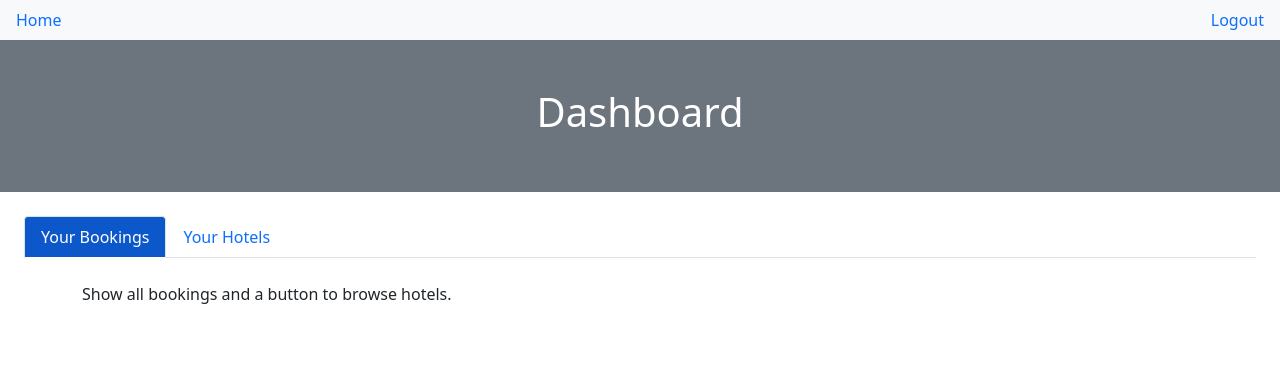
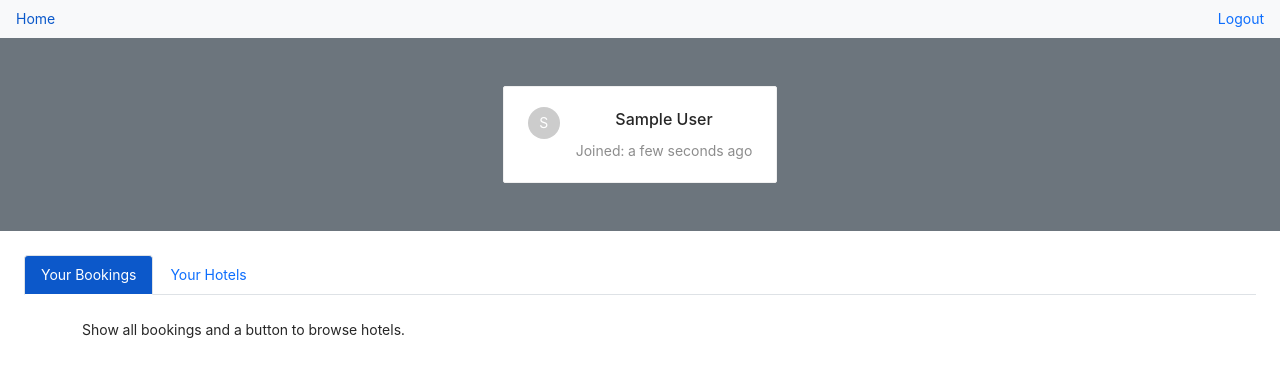
Before and after one commit to femmor/hotel-booking, a React (Create React App) app in the folder client/: page /dashboard in a window 1280 px wide. Shown: the top 376 px of the page. Built offline with nearby package versions, Linux system fonts and the light colour scheme; sample sign-in values are in the browser's storage.

Commit message:
Adds connect nav to the dashboard

```diff
--- a/client/package.json
+++ b/client/package.json
@@ -3,10 +3,13 @@
   "version": "0.1.0",
   "private": true,
   "dependencies": {
+    "@ant-design/icons": "^4.7.0",
     "@testing-library/jest-dom": "^5.16.2",
     "@testing-library/react": "^12.1.3",
     "@testing-library/user-event": "^13.5.0",
+    "antd": "^4.19.2",
     "axios": "^0.26.0",
+    "moment": "^2.29.1",
     "react": "^17.0.2",
     "react-dom": "^17.0.2",
     "react-redux": "^7.2.6",
--- /dev/null
+++ b/client/src/components/ConnectNav.js
@@ -0,0 +1,25 @@
+import React from "react";
+import { useSelector } from "react-redux";
+import { Card, Avatar } from "antd";
+import moment from "moment";
+
+const { Meta } = Card;
+
+const ConnectNav = () => {
+  const { auth } = useSelector(state => ({ ...state }));
+  const { user } = auth;
+
+  return (
+    <div className="d-flex justify-content-around">
+      <Card>
+        <Meta
+          avatar={<Avatar>{user.name[0]}</Avatar>}
+          title={user.name}
+          description={`Joined: ${moment(user.createdAt).fromNow()}`}
+        />
+      </Card>
+    </div>
+  );
+};
+
+export default ConnectNav;
--- a/client/src/index.js
+++ b/client/src/index.js
@@ -4,6 +4,7 @@
 import { Provider } from "react-redux";
 import { composeWithDevTools } from "redux-devtools-extension";
 import "./index.css";
+import 'antd/dist/antd.css';
 import App from "./App";
 import { rootReducer } from "./reducers";
 
--- a/client/src/user/Dashboard.js
+++ b/client/src/user/Dashboard.js
@@ -1,10 +1,10 @@
 import DashboardNav from "../components/DashboardNav";
-
+import ConnectNav from "../components/ConnectNav";
 const Dashboard = () => {
   return (
     <>
       <div className="container-fluid bg-secondary p-5 text-center">
-        <h1 className="text-white">Dashboard</h1>
+        <ConnectNav />
       </div>
 
       <div className="container-fluid p-4">
--- a/client/src/user/SellerDashboard.js
+++ b/client/src/user/SellerDashboard.js
@@ -1,11 +1,12 @@
 import React from "react";
 import DashboardNav from "../components/DashboardNav";
+import ConnectNav from "../components/ConnectNav";
 
 const SellerDashboard = () => {
   return (
     <>
       <div className="container-fluid bg-secondary p-5 text-center">
-        <h1 className="text-white">Seller Dashboard</h1>
+        <ConnectNav />
       </div>
 
       <div className="container-fluid p-4">
```
Also changed, not shown: 1 other file (tests, documents, lock files or other folders).
